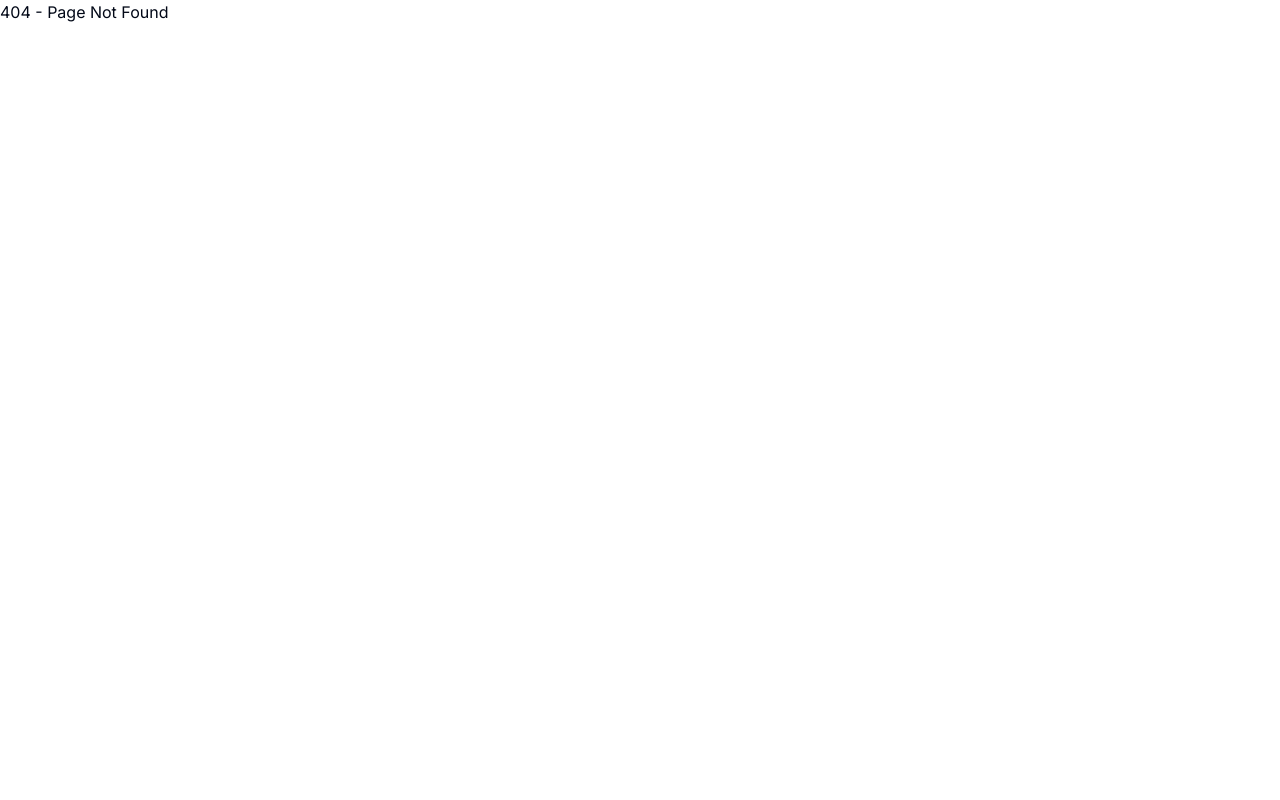
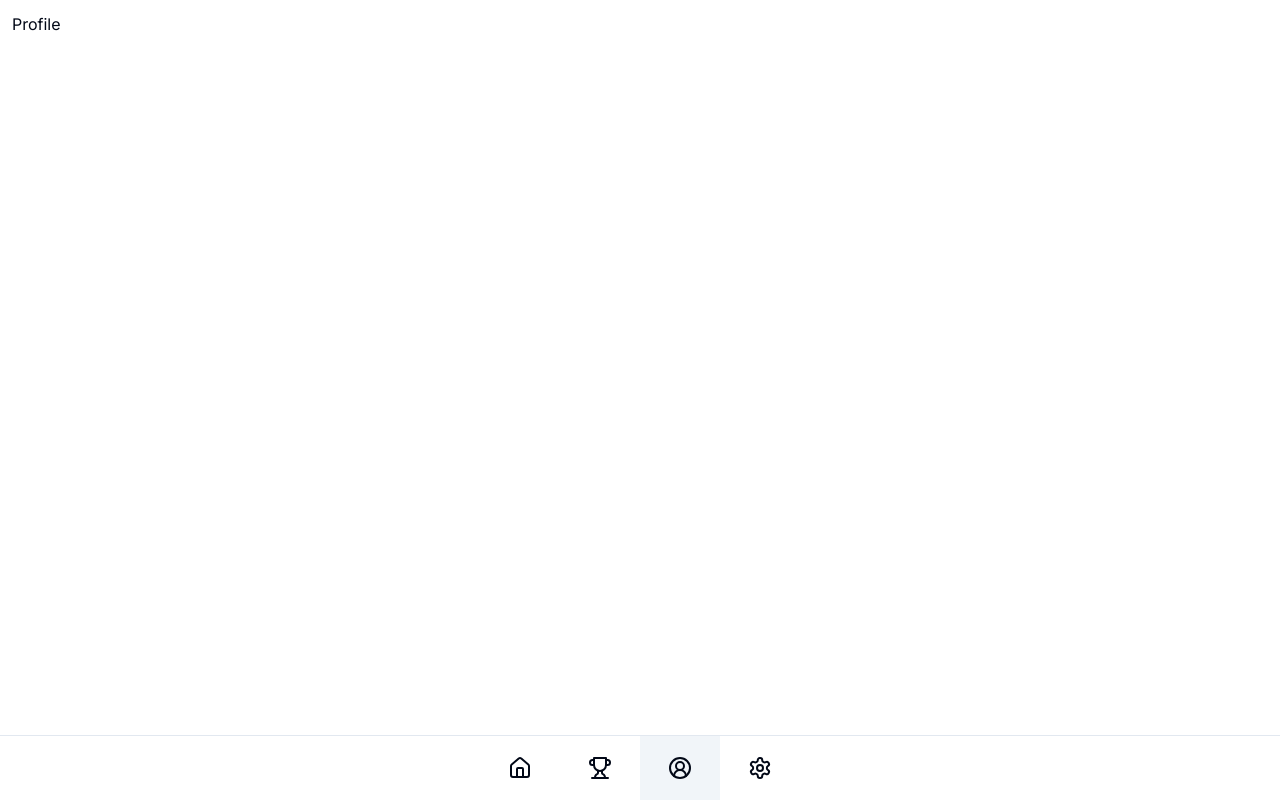
Before and after one commit to NeatKYU/reducePay, a Next.js app: page /profile in a window 1280 px wide. Before the commit this address had no page. Built offline with nearby package versions, Linux system fonts and the light colour scheme.

Commit message:
✨ 바텀 네비바 및 페이지 추가

```diff
--- /dev/null
+++ b/app/home/layout.tsx
@@ -0,0 +1,14 @@
+import { BottomNav } from '@/components/ui/bottomNav'
+
+export default function Layout({
+    children,
+}: Readonly<{
+    children: React.ReactNode
+}>) {
+    return (
+        <div className="flex w-full">
+            {children}
+            <BottomNav />
+        </div>
+    )
+}
--- a/app/home/page.tsx
+++ b/app/home/page.tsx
@@ -11,8 +11,8 @@ export default function Page() {
             ) : (
                 <>
                     <span>status is {status}</span>
-                    <br />
-                    <span>token is {session ? JSON.stringify(session) : 'not found'}</span>
+                    {/* <br /> */}
+                    {/* <span>token is {session ? JSON.stringify(session) : 'not found'}</span> */}
                 </>
             )}
         </div>
--- a/app/layout.tsx
+++ b/app/layout.tsx
@@ -1,6 +1,6 @@
 import type { Metadata } from 'next'
 import { Inter as FontSans } from 'next/font/google'
-import AuthProvider from '@/app/providers/authProvider'
+import AuthProvider from '@/providers/authProvider'
 import { cn } from '@/lib/utils'
 
 import './globals.css'
@@ -24,7 +24,7 @@ export default function RootLayout({
         <html lang="en">
             <body
                 className={cn(
-                    'w-screen min-h-screen bg-background font-sans antialiased',
+                    'px-3 pt-3 pb-16 md:p-3 w-screen min-h-screen bg-background font-sans antialiased',
                     fontSans.variable
                 )}
             >
--- /dev/null
+++ b/app/profile/layout.tsx
@@ -0,0 +1,14 @@
+import { BottomNav } from '@/components/ui/bottomNav'
+
+export default function Layout({
+    children,
+}: Readonly<{
+    children: React.ReactNode
+}>) {
+    return (
+        <div className="flex w-full">
+            {children}
+            <BottomNav />
+        </div>
+    )
+}
--- /dev/null
+++ b/app/profile/page.tsx
@@ -0,0 +1,3 @@
+export default function Page() {
+    return <div>Profile</div>
+}
--- /dev/null
+++ b/app/rank/layout.tsx
@@ -0,0 +1,14 @@
+import { BottomNav } from '@/components/ui/bottomNav'
+
+export default function Layout({
+    children,
+}: Readonly<{
+    children: React.ReactNode
+}>) {
+    return (
+        <div className="flex w-full">
+            {children}
+            <BottomNav />
+        </div>
+    )
+}
--- /dev/null
+++ b/app/rank/page.tsx
@@ -0,0 +1,3 @@
+export default function Page() {
+    return <div>Rank</div>
+}
--- /dev/null
+++ b/app/settings/layout.tsx
@@ -0,0 +1,14 @@
+import { BottomNav } from '@/components/ui/bottomNav'
+
+export default function Layout({
+    children,
+}: Readonly<{
+    children: React.ReactNode
+}>) {
+    return (
+        <div className="flex w-full">
+            {children}
+            <BottomNav />
+        </div>
+    )
+}
--- /dev/null
+++ b/app/settings/page.tsx
@@ -0,0 +1,3 @@
+export default function Page() {
+    return <div>Settings</div>
+}
--- /dev/null
+++ b/components/ui/bottomNav.tsx
@@ -0,0 +1,56 @@
+'use client'
+
+import { HomeIcon, TrophyIcon, SettingsIcon, CircleUserRoundIcon } from 'lucide-react'
+import { usePathname, useRouter } from 'next/navigation'
+import { cn } from '@/lib/utils'
+
+const paths = ['/home', '/rank', '/profile', '/settings']
+
+export const BottomNav = () => {
+    const pathname = usePathname()
+    const activeIndex = paths.indexOf(pathname)
+    const router = useRouter()
+    const handleMovePage = (path: string) => {
+        router.push(path)
+    }
+    return (
+        <div className="nav-wrapper w-full flex fixed left-0 bottom-0 justify-center border-t shadow-xl">
+            <div
+                className={cn(
+                    'w-20 h-16 flex justify-center items-center hover:bg-slate-100 cursor-pointer',
+                    { 'bg-slate-100': activeIndex === 0 }
+                )}
+                onClick={() => handleMovePage(paths[0])}
+            >
+                <HomeIcon />
+            </div>
+            <div
+                className={cn(
+                    'w-20 h-16 flex justify-center items-center hover:bg-slate-100 cursor-pointer',
+                    { 'bg-slate-100': activeIndex === 1 }
+                )}
+                onClick={() => handleMovePage(paths[1])}
+            >
+                <TrophyIcon />
+            </div>
+            <div
+                className={cn(
+                    'w-20 h-16 flex justify-center items-center hover:bg-slate-100 cursor-pointer',
+                    { 'bg-slate-100': activeIndex === 2 }
+                )}
+                onClick={() => handleMovePage(paths[2])}
+            >
+                <CircleUserRoundIcon />
+            </div>
+            <div
+                className={cn(
+                    'w-20 h-16 flex justify-center items-center hover:bg-slate-100 cursor-pointer',
+                    { 'bg-slate-100': activeIndex === 3 }
+                )}
+                onClick={() => handleMovePage(paths[3])}
+            >
+                <SettingsIcon />
+            </div>
+        </div>
+    )
+}
--- a/lib/utils.ts
+++ b/lib/utils.ts
@@ -1,6 +1,6 @@
-import { type ClassValue, clsx } from "clsx"
-import { twMerge } from "tailwind-merge"
+import { type ClassValue, clsx } from 'clsx'
+import { twMerge } from 'tailwind-merge'
 
 export function cn(...inputs: ClassValue[]) {
-  return twMerge(clsx(inputs))
+    return twMerge(clsx(inputs))
 }
```
Also changed, not shown: providers/authProvider.tsx (renamed from app/providers/authProvider.tsx).
